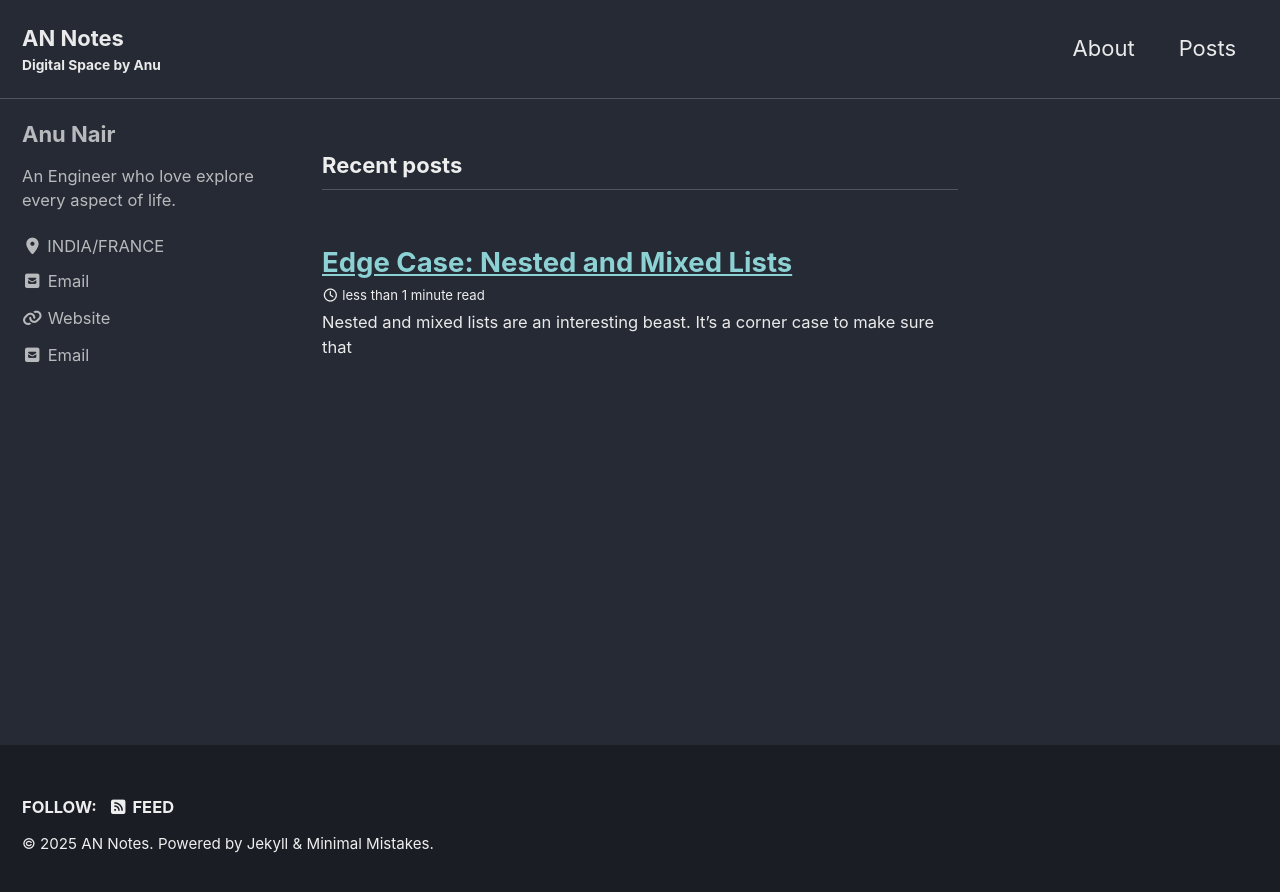
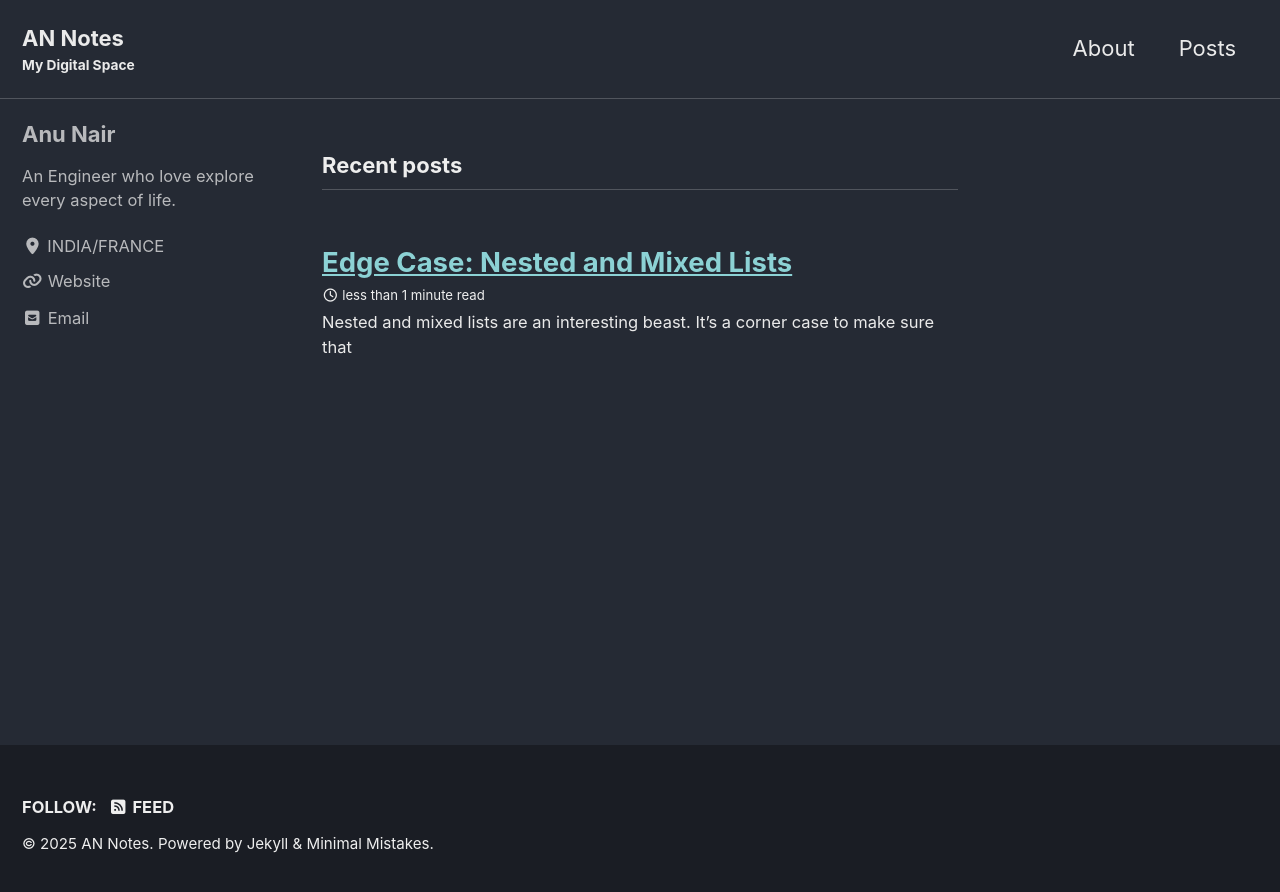
Before and after one commit to AnuVox/AnuVox.github.io, a Jekyll site: the page built from index.html, in a window 1280 px wide. Shown: the top 892 px of the page. Built offline with Jekyll 4.4.1, drawn with Linux system fonts in a browser that asks for light colours; cached includes are drawn as plain includes; the list of posts is cut into pages by our own code.

Commit message:
Update _config.yml

```diff
--- a/_config.yml
+++ b/_config.yml
@@ -19,7 +19,7 @@ locale                   : "en-US"
 rtl                      : # true, false (default) # turns direction of the page into right to left for RTL languages
 title                    : "AN Notes"
 title_separator          : "|"
-subtitle                 : "Digital Space by Anu " # site tagline that appears below site title in masthead
+subtitle                 : "My Digital Space " # site tagline that appears below site title in masthead
 name                     : "Anu Nair"
 description              : "Hello Word!."
 url                      : # the base hostname & protocol for your site e.g. "https://mmistakes.github.io"
@@ -121,7 +121,7 @@ author:
   links:
     - label: "Email"
       icon: "fas fa-fw fa-envelope-square"
-      url: "mailto:anu.nair@outlook.in"
+      # url: "mailto:anu.nair@outlook.in"
     - label: "Website"
       icon: "fas fa-fw fa-link"
       url: "https://annotes.github.io"
@@ -264,6 +264,7 @@ plugins:
   - jekyll-gist
   - jekyll-feed
   - jekyll-include-cache
+  - jekyll-archives
 
 # mimic GitHub Pages with --safe
 whitelist:
```
